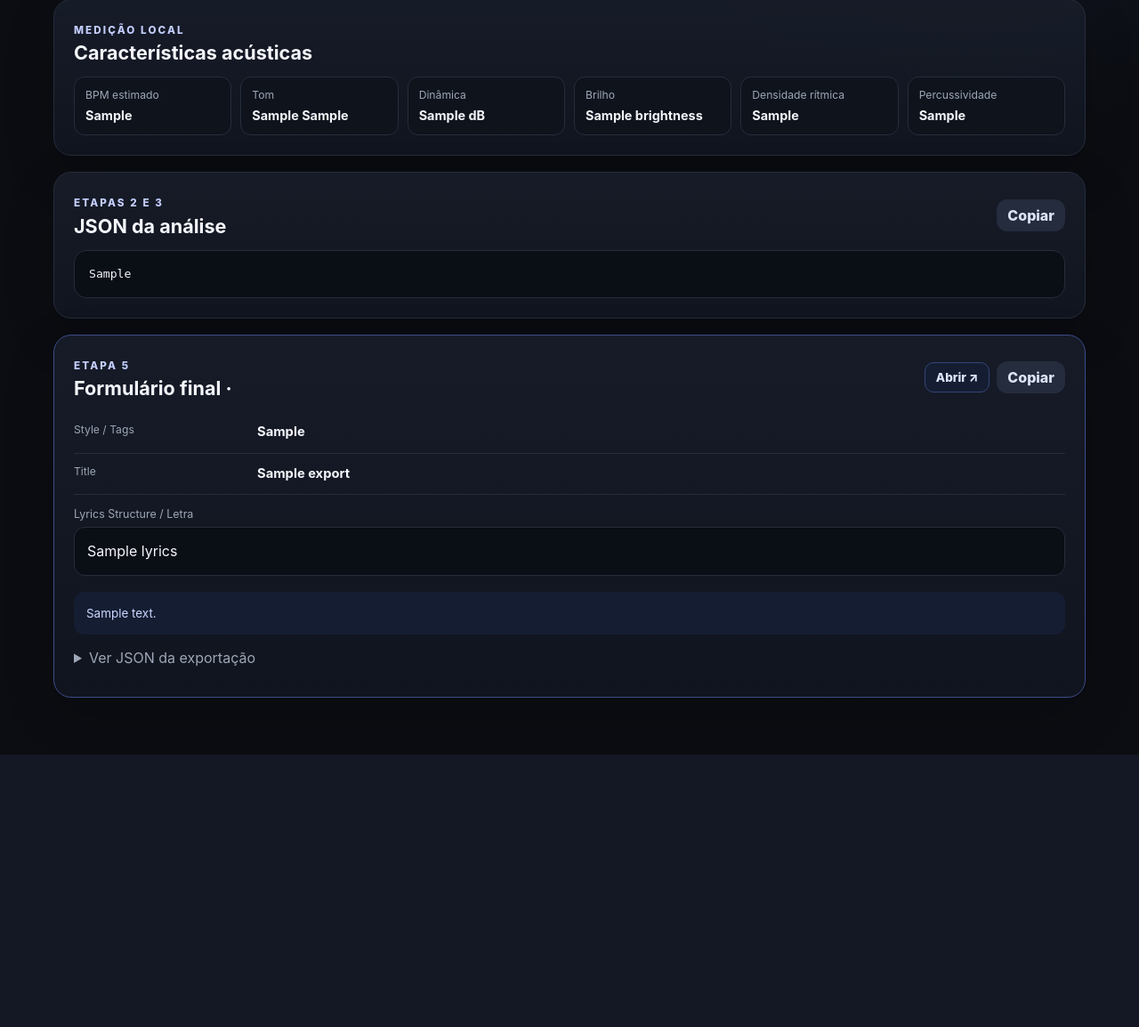
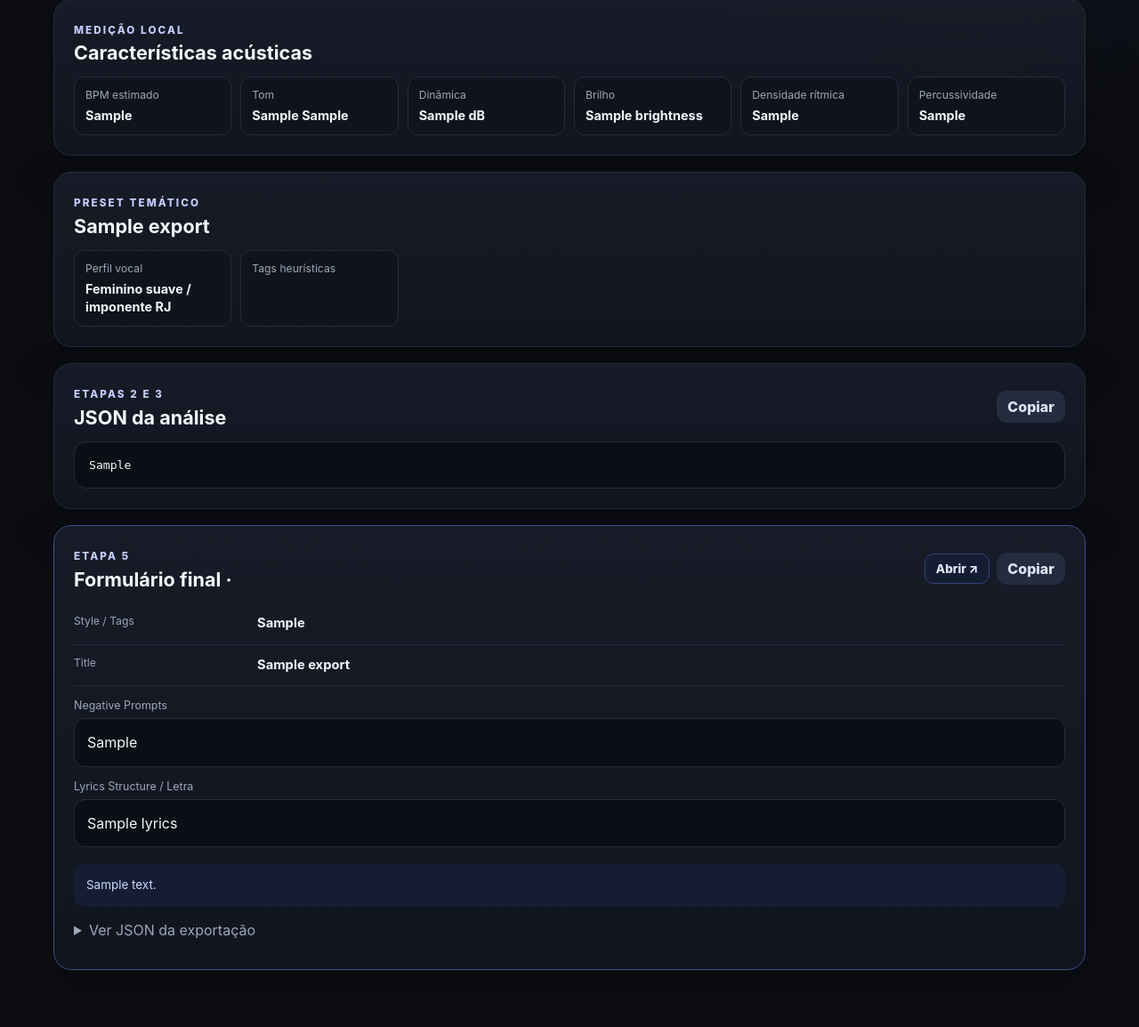
Before and after one commit to EduMiranda78/music-reference-lab, a Flask app: template templates/result.html in a window 1280 px wide. Shown: the part 294-1448 px from the top of the page at 89% size. Before the commit the page ends 1142 px from the top, so only its background shows below. Run offline with Flask 3, Linux system fonts and the light colour scheme; the template is opened without the code that fills it: most values are stand-ins (such as "Sample title", 1, 10 or a date in 2020).

Commit message:
Exibe preset temático e perfil vocal no resultado

```diff
--- a/templates/result.html
+++ b/templates/result.html
@@ -55,6 +55,18 @@
       <div><span>Brilho</span><strong>{{ audio.brightness }}</strong></div>
       <div><span>Densidade rítmica</span><strong>{{ audio.rhythmic_density }}</strong></div>
       <div><span>Percussividade</span><strong>{{ audio.percussion_ratio }}</strong></div>
+    </div>
+  </section>
+  {% endif %}
+
+  {% if export.preset_name %}
+  <section class="card">
+    <div class="section-title">
+      <div><span class="eyebrow">PRESET TEMÁTICO</span><h2>{{ export.preset_name }}</h2></div>
+    </div>
+    <div class="audio-grid">
+      <div><span>Perfil vocal</span><strong>{{ "Masculino rouco / marra RJ" if export.vocal_gender == "male" else "Feminino suave / imponente RJ" }}</strong></div>
+      <div><span>Tags heurísticas</span><strong>{{ (export.action_tags or [])[:4] | join(", ") }}</strong></div>
     </div>
   </section>
   {% endif %}
@@ -118,6 +130,12 @@
     {% else %}
       <div class="kv"><span>Style / Tags</span><strong>{{ export.style_tags }}</strong></div>
       <div class="kv"><span>Title</span><strong>{{ export.title }}</strong></div>
+      {% if export.negative_prompts %}
+      <div class="export-block">
+        <label>Negative Prompts</label>
+        <div class="copy-field">{{ export.negative_prompts }}</div>
+      </div>
+      {% endif %}
       <div class="export-block">
         <label>Lyrics Structure / Letra</label>
         <div class="lyrics">{{ export.lyrics }}</div>
```
